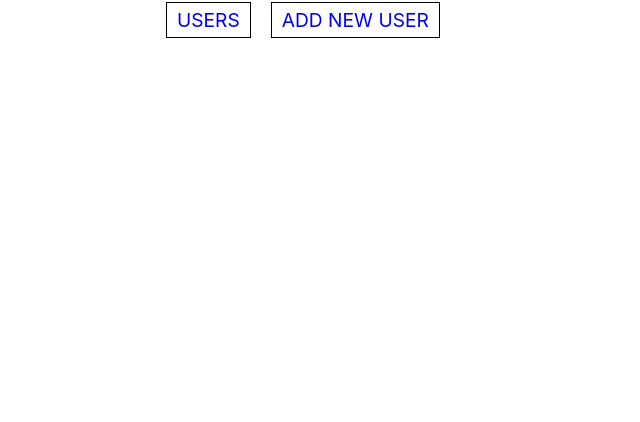
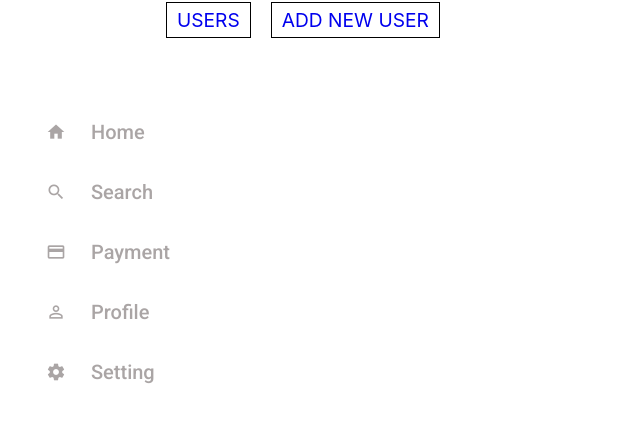
Before and after one commit to andrii-loza/WebDevProject, an Angular app: page / in a window 1280 px wide. Shown: the top 422 px of the page, without its empty margins (0-640 px from the left). Built offline with nearby package versions, Linux system fonts and the light colour scheme.

Commit message:
Create navigation menu

```diff
--- a/src/app/app.component.html
+++ b/src/app/app.component.html
@@ -1,10 +1,10 @@
-
 <div class="wrapper">
   <div>
     <a routerLink='/users' routerLinkActive='active'>USERS</a>
     <a routerLink='/new-user' routerLinkActive='active'>ADD NEW USER</a>
   </div>
 
-  <br> <br> <br>
   <router-outlet></router-outlet>
 </div>
+
+<app-nav-menu></app-nav-menu>
--- a/src/app/app.module.ts
+++ b/src/app/app.module.ts
@@ -5,13 +5,15 @@ import { AppRoutingModule } from './app-routing.module';
 import { AppComponent } from './app.component';
 import { UsersComponent } from './components/users/users.component';
 import { NewUserComponent } from './components/new-user/new-user.component';
-import {FormsModule} from '@angular/forms';
+import { FormsModule } from '@angular/forms';
+import { NavMenuComponent } from './components/nav-menu/nav-menu.component';
 
 @NgModule({
   declarations: [
     AppComponent,
     UsersComponent,
-    NewUserComponent
+    NewUserComponent,
+    NavMenuComponent,
   ],
   imports: [
     BrowserModule,
--- /dev/null
+++ b/src/app/components/nav-menu/nav-menu.component.html
@@ -0,0 +1,46 @@
+<!-- Start article -->
+
+<section>
+
+   <!-- Start menu section -->
+
+   <nav class="menu">
+      <ul class="menu__list">
+         <li class="menu__item">
+            <a class="menu__link">
+               <span class="material-icons menu__icon">home</span>
+               <span>Home</span>
+            </a>
+         </li>
+         <li class="menu__item">
+            <a class="menu__link">
+               <span class="material-icons menu__icon">search</span>
+               <span>Search</span>
+            </a>
+         </li>
+         <li class="menu__item">
+            <a class="menu__link">
+               <span class="material-icons menu__icon">payment</span>
+               <span>Payment</span>
+            </a>
+         </li>
+         <li class="menu__item">
+            <a class="menu__link">
+               <span class="material-icons menu__icon">perm_identity</span>
+               <span>Profile</span>
+            </a>
+         </li>
+         <li class="menu__item">
+            <a class="menu__link">
+               <span class="material-icons menu__icon">settings</span>
+               <span>Setting</span>
+            </a>
+         </li>
+      </ul>
+   </nav>
+
+   <!-- Finish menu section -->
+
+</section>
+
+<!-- Finish article -->
--- /dev/null
+++ b/src/app/components/nav-menu/nav-menu.component.scss
@@ -0,0 +1,60 @@
+/* Обнуление*/
+*{padding:0;margin:0;border:0;}
+*,*:before,*:after{-moz-box-sizing:border-box;-webkit-box-sizing:border-box;box-sizing:border-box;}
+:focus,:active{outline:none;}
+a:focus,a:active{outline:none;}
+nav,footer,header,aside{display:block;}
+html,body{height:100%;width:100%;font-size:100%;line-height:1;font-size:14px;-ms-text-size-adjust:100%;-moz-text-size-adjust:100%;-webkit-text-size-adjust:100%;}
+input,button,textarea{font-family:inherit;}
+input::-ms-clear{display:none;}
+button{cursor:pointer;}
+button::-moz-focus-inner{padding:0;border:0;}
+a,a:visited{text-decoration:none;}
+a:hover{text-decoration:none;}
+ul li{list-style:none;}
+img{vertical-align:top;}
+h1,h2,h3,h4,h5,h6{font-size:inherit;font-weight:inherit;}
+/*-------------------- */
+
+
+/* Main styles */
+
+.menu {
+   font-family: 'Roboto', sans-serif;
+   width: 20%;
+   margin: 40px 10px 0 15px;
+   padding: 30px 0;
+
+   &__item a:hover {
+      color: rgb(92, 148, 252);
+      border-left: 3px solid rgb(92, 148, 252);
+      border-radius: 4px;
+   }
+
+   &__link {
+      border: 3px solid white;
+      display: flex;
+      align-items: center;
+      color: rgb(170, 165, 165);
+      align-items: center;
+      text-align: center;
+      padding: 15px 30px 15px 20px;
+   }
+
+   &__link span {
+      text-align: center;
+      font-size: 20px;
+   }
+
+   &__icon {
+      margin-right: 25px;
+   }
+
+   /*  Style active link */
+
+   .active {
+      color: rgb(92, 148, 252);
+      border-left: 3px solid rgb(92, 148, 252);
+   }
+
+}
--- /dev/null
+++ b/src/app/components/nav-menu/nav-menu.component.ts
@@ -0,0 +1,15 @@
+import { Component, OnInit } from '@angular/core';
+
+@Component({
+  selector: 'app-nav-menu',
+  templateUrl: './nav-menu.component.html',
+  styleUrls: ['./nav-menu.component.scss']
+})
+export class NavMenuComponent implements OnInit {
+
+  constructor() { }
+
+  ngOnInit(): void {
+  }
+
+}
--- a/src/index.html
+++ b/src/index.html
@@ -1,17 +1,21 @@
 <!DOCTYPE html>
 <html lang="en">
+
 <head>
   <meta charset="utf-8" />
   <title>WebDevProject</title>
   <base href="/" />
   <meta name="viewport" content="width=device-width, initial-scale=1" />
   <link rel="icon" type="image/x-icon" href="favicon.ico" />
-    <link
-      href="https://fonts.googleapis.com/icon?family=Material+Icons"
-      rel="stylesheet"
-    />
+  <link href="https://fonts.googleapis.com/icon?family=Material+Icons" rel="stylesheet" />
+  <!-- Added fonts Roboto 400 start -->
+  <link rel="preconnect" href="https://fonts.gstatic.com">
+  <link href="https://fonts.googleapis.com/css2?family=Roboto:wght@500&display=swap" rel="stylesheet">
+  <!-- Added fonts Roboto 400 finish -->
 </head>
+
 <body>
   <app-root></app-root>
 </body>
+
 </html>
```
Also changed, not shown: 1 other file (tests, documents, lock files or other folders). Lines whose indentation alone changed are shown as unchanged.
